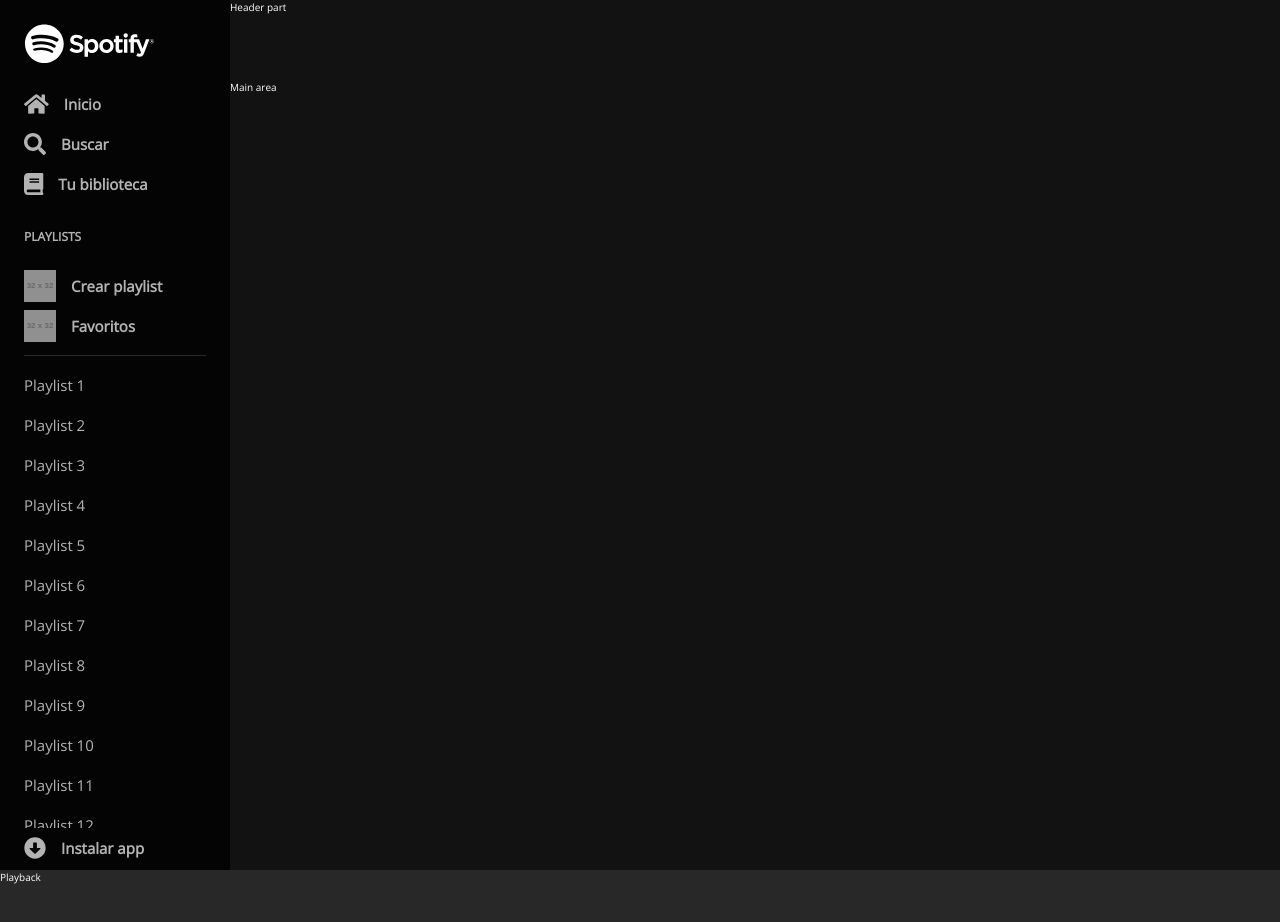
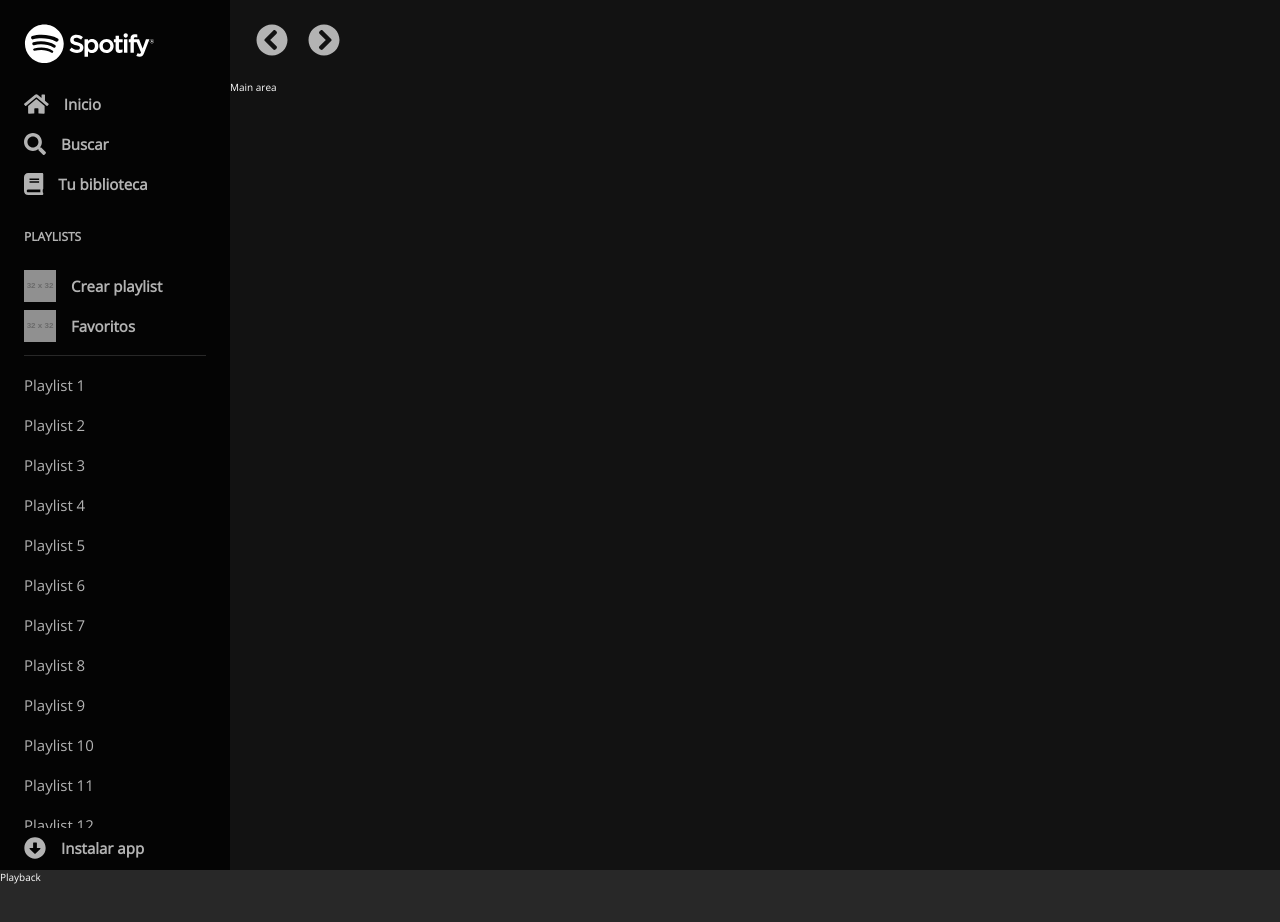
Before and after one commit to gabrielvieyra/clon-spotify, a React (Create React App) app: page / in a window 1280 px wide. Shown: the top 922 px of the page. Built offline with nearby package versions, Linux system fonts and the light colour scheme.

Commit message:
header terminado

```diff
--- a/src/components/Header.js
+++ b/src/components/Header.js
@@ -1,9 +1,21 @@
 import React from 'react';
+import {FontAwesomeIcon} from '@fortawesome/react-fontawesome';
+import {faChevronCircleLeft, faChevronCircleRight, faUser, faCaretDown} from '@fortawesome/free-solid-svg-icons';
 
 const Header = () => {
     return (
         <div className="header">
-            Header part
+            <div className="header-flechas">
+                <FontAwesomeIcon className="flecha" icon={faChevronCircleLeft} />
+                <FontAwesomeIcon className="flecha" icon={faChevronCircleRight} />
+            </div>
+            <div className="desplegable">
+                <button className="desplegable-user">
+                    <FontAwesomeIcon className="user-icon" icon={faUser} />
+                    <span className="user-name">gabriel.vieyra</span>
+                    <FontAwesomeIcon icon={faCaretDown} />
+                </button>
+            </div>
         </div>
     )
 }
--- a/src/styles/_header.scss
+++ b/src/styles/_header.scss
@@ -1,5 +1,55 @@
 .header {
     height: 8rem;
     width: 167.2rem;
+    display: flex;
+    flex-wrap: wrap;
+    justify-content: space-between;
+    align-items: center;
+    padding: 1.6rem;
 
+    .header-flechas {
+        display: flex;
+        align-items: center;
+        cursor: pointer;
+
+        .flecha {
+            font-size: 3.2rem;
+            margin: 0 1rem;
+            color: $text-color-grey;
+        }
+    }
+
+    .desplegable {
+        display: flex;
+        align-items: center;
+
+        .desplegable-user {
+            background-color: $background-sidebar;
+            color: $text-color-white;
+            outline: 0;
+            border: 0;
+            border-radius: 2rem;
+            display: flex;
+            justify-content: space-between;
+            align-items: center;
+            padding: 1rem;
+            cursor: pointer;
+
+            &:hover {
+                background-color: $background-playback;
+            }
+
+            .user-icon {
+                font-size: 2.08rem;
+                margin-right: 1rem;
+                color: $text-color-grey;
+            }
+
+            .user-name {
+                font-size: 1.4rem;
+                font-weight: bold;
+                margin-right: 1rem;
+            }
+        }
+    }
 }
```
